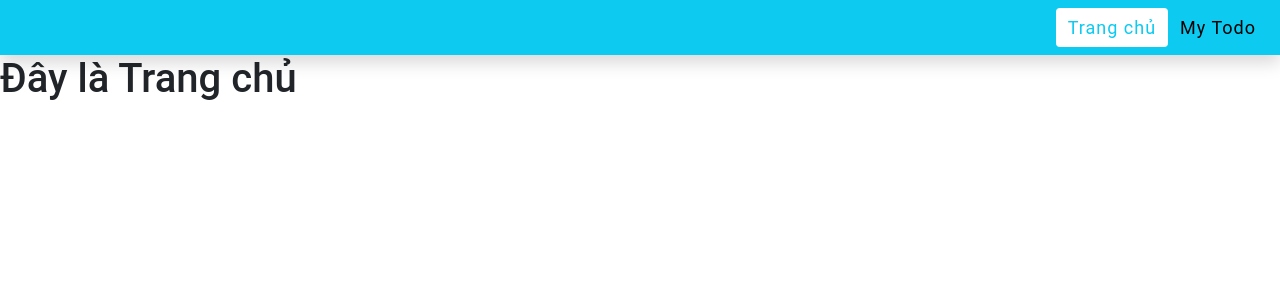
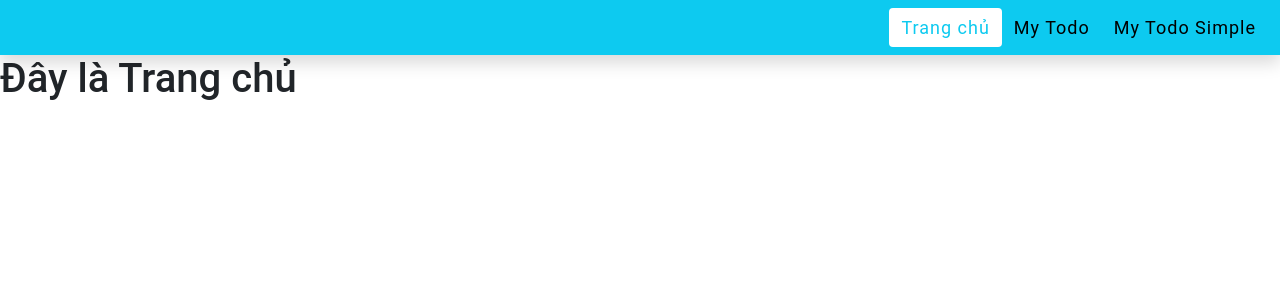
Before and after one commit to TuanPhamHP/react-learning, a React (Create React App) app: page / in a window 1280 px wide. Shown: the top 300 px of the page. Built offline with nearby package versions, Linux system fonts and the light colour scheme.

Commit message:
update: add new route

```diff
--- a/src/components/Header.js
+++ b/src/components/Header.js
@@ -37,6 +37,17 @@ export default function Header() {
 								My Todo
 							</NavLink>
 						</li>
+						<li className='nav-item'>
+							<NavLink
+								to='/to-do-simple'
+								style={navItem}
+								className={({ isActive, isPending }) =>
+									isPending ? 'pending' : isActive ? 'text-info rounded bg-white' : ''
+								}
+							>
+								My Todo Simple
+							</NavLink>
+						</li>
 					</ul>
 				</div>
 			</div>
```
